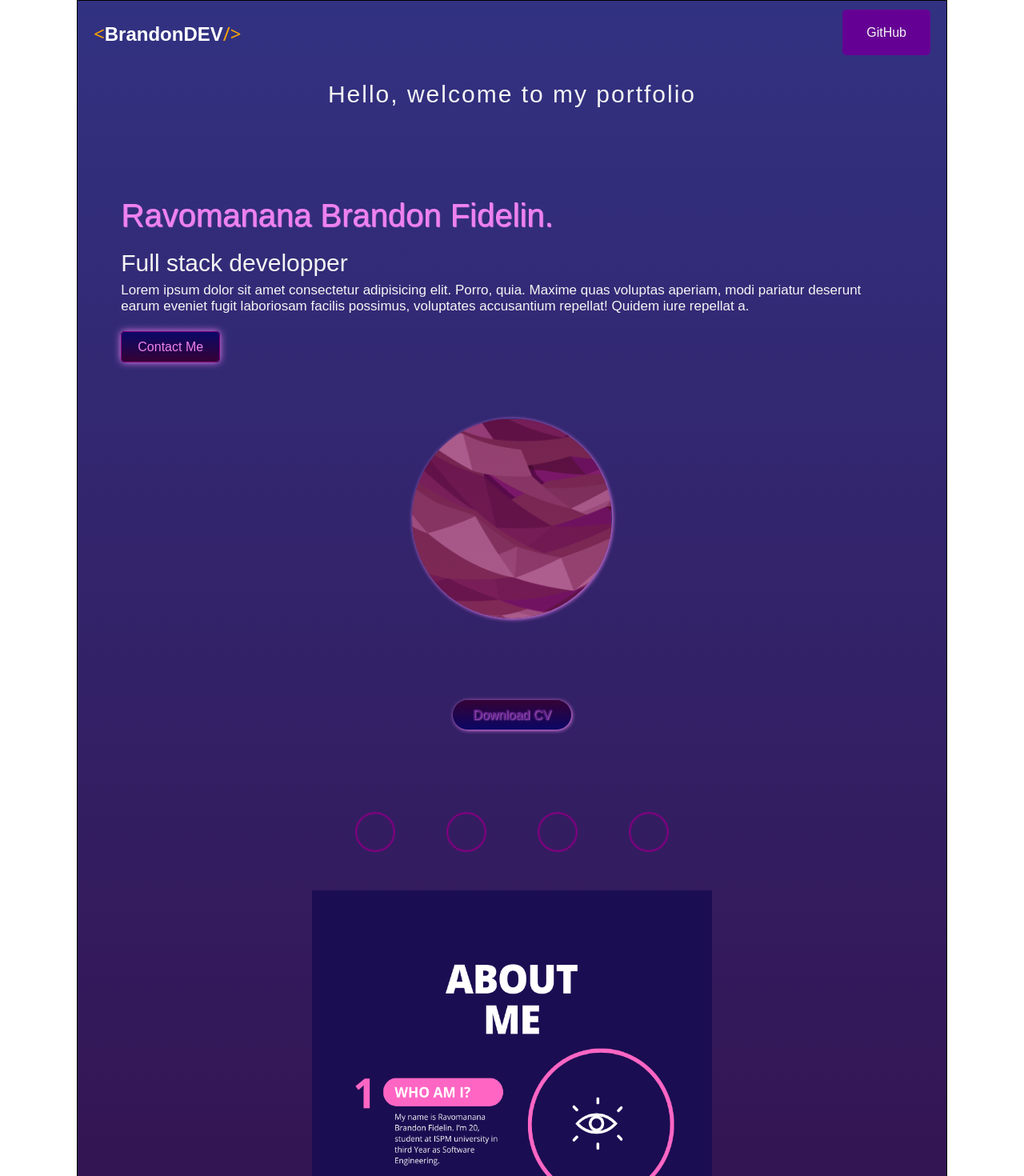
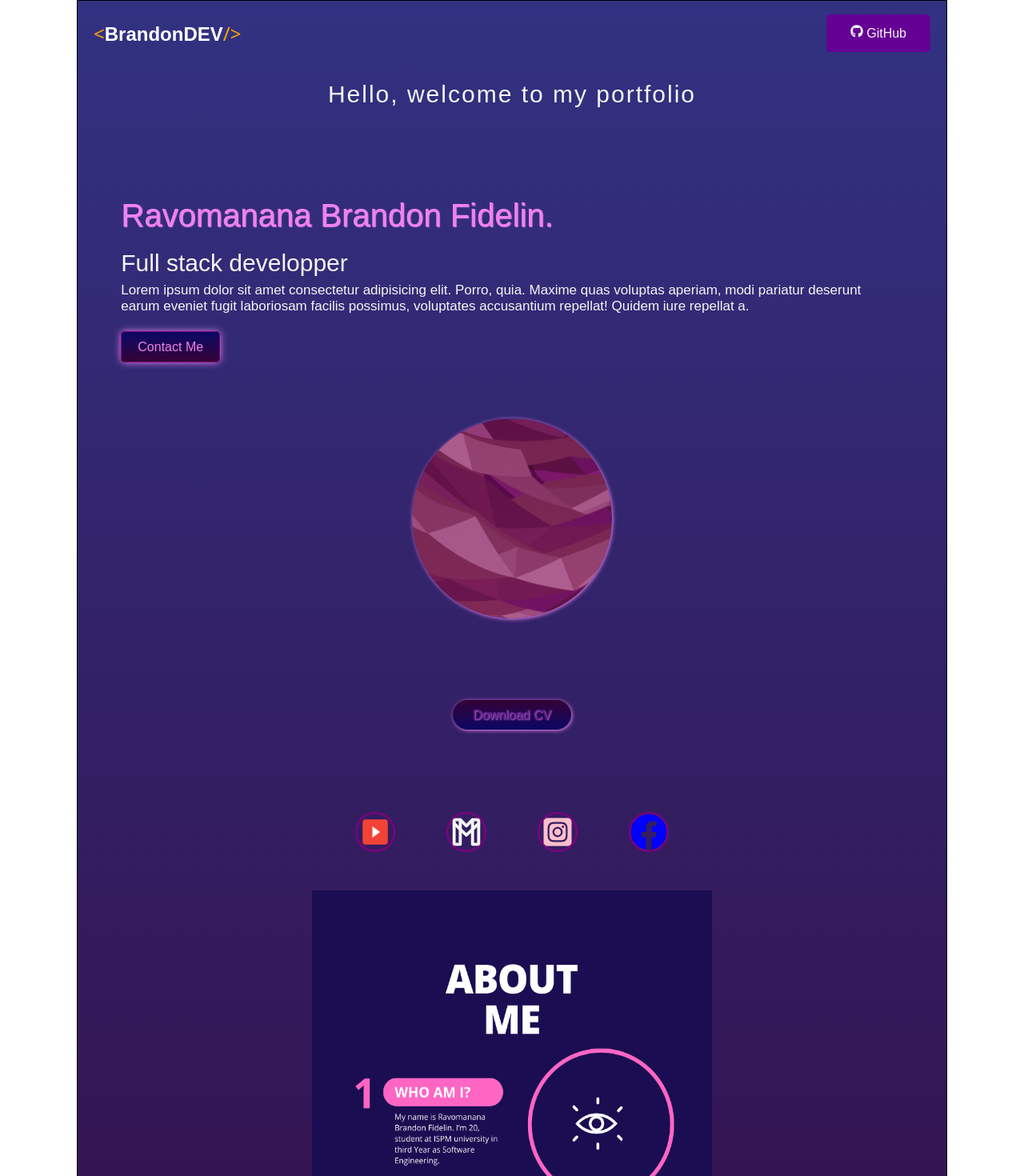
Before and after one commit to branGitfox/React-portfolio, a React (Vite) app: page / in a window 1280 px wide. Shown: the top 1470 px of the page at 80% size. Built offline with nearby package versions, Linux system fonts and the light colour scheme.

Commit message:
ajout de react icons

```diff
--- a/package.json
+++ b/package.json
@@ -12,6 +12,7 @@
   "dependencies": {
     "react": "^18.2.0",
     "react-dom": "^18.2.0",
+    "react-icons": "^5.1.0",
     "react-router-dom": "^6.22.3"
   },
   "devDependencies": {
--- a/src/Components/Header/Header.jsx
+++ b/src/Components/Header/Header.jsx
@@ -1,4 +1,6 @@
 import React from 'react';
+import { FaGithub } from "react-icons/fa";
+
 const style = {
     nav:{
         display:'flex',
@@ -23,12 +25,17 @@ const style = {
         color:'white'
     },
     navlinka:{
-        padding:'20px 30px',
+        padding:'15px 30px',
         textDecoration:'none',
         color:'whitesmoke',
         backgroundColor:'rgb(101, 0, 148)',
         borderRadius:'5px'
-    }
+    },
+
+    // icon:{
+    //     width:'30px',
+    //     height:'16px'
+    // }
 
 
 }
@@ -39,7 +46,7 @@ function Header(){
             <h2 style={style.h2}><span style={style.span}>{'<'}</span>BrandonDEV<span style={style.span}>{'/>'}</span></h2>
         </div>
         <div className="nav-link">
-            <a style={style.navlinka} href="#">GitHub</a>
+            <a style={style.navlinka} href="#"><FaGithub style={style.icon}/> GitHub</a>
         </div>
     </nav>
 }
--- a/src/Components/Social/Social.jsx
+++ b/src/Components/Social/Social.jsx
@@ -1,4 +1,9 @@
 import React from 'react';
+import { FcStart } from "react-icons/fc";
+import { SiGmail } from "react-icons/si";
+import { TbBrandGmail } from "react-icons/tb";
+import { FaFacebook } from "react-icons/fa";
+import { FaSquareInstagram } from "react-icons/fa6";
 import  './Social.css'
 const style = {
     div:{
@@ -11,12 +16,24 @@ const style = {
 
     },
 
+
+    icon:{
+        width:'50px',
+        height:'50px',
+        borderRadius:'50%',
+        padding:'2px'
+    },
+
     childDiv:{
         width:'50px',
         height:'50px',
         borderRadius:'50%',
         border:'solid 2px purple',
-        boxShadow:'inset 0px 0px 2px purple'
+        boxShadow:'inset 0px 0px 2px purple',
+        display:'flex',
+        alignItems:'center',
+        // padding:'5px',
+        justifyContent:'center'
         // marginRight:'10px',
 
     }
@@ -24,10 +41,10 @@ const style = {
 }
 function Social(){
     return <div style={style.div} className="social-container">
-        <div style={style.childDiv} className="youtube"></div>
-        <div style={style.childDiv} className="mails"></div>
-        <div style={style.childDiv} className="instagram"></div>
-        <div style={style.childDiv} className="facebook"></div>
+        <div style={style.childDiv} className="youtube"><FcStart style={style.icon}/></div>
+        <div style={style.childDiv} className="mails"><TbBrandGmail style={{color:'whitesmoke', width:'50px',  height:'50px'}}/></div>
+        <div style={style.childDiv} className="instagram"><FaSquareInstagram style={{color:'pink', width:'40px',  height:'40px'}}/></div>
+        <div style={style.childDiv} className="facebook"><FaFacebook style={{color:'blue', width:'50px',  height:'50px'}}/></div>
     </div>
 }
 
```
Also changed, not shown: 1 other file (tests, documents, lock files or other folders).
